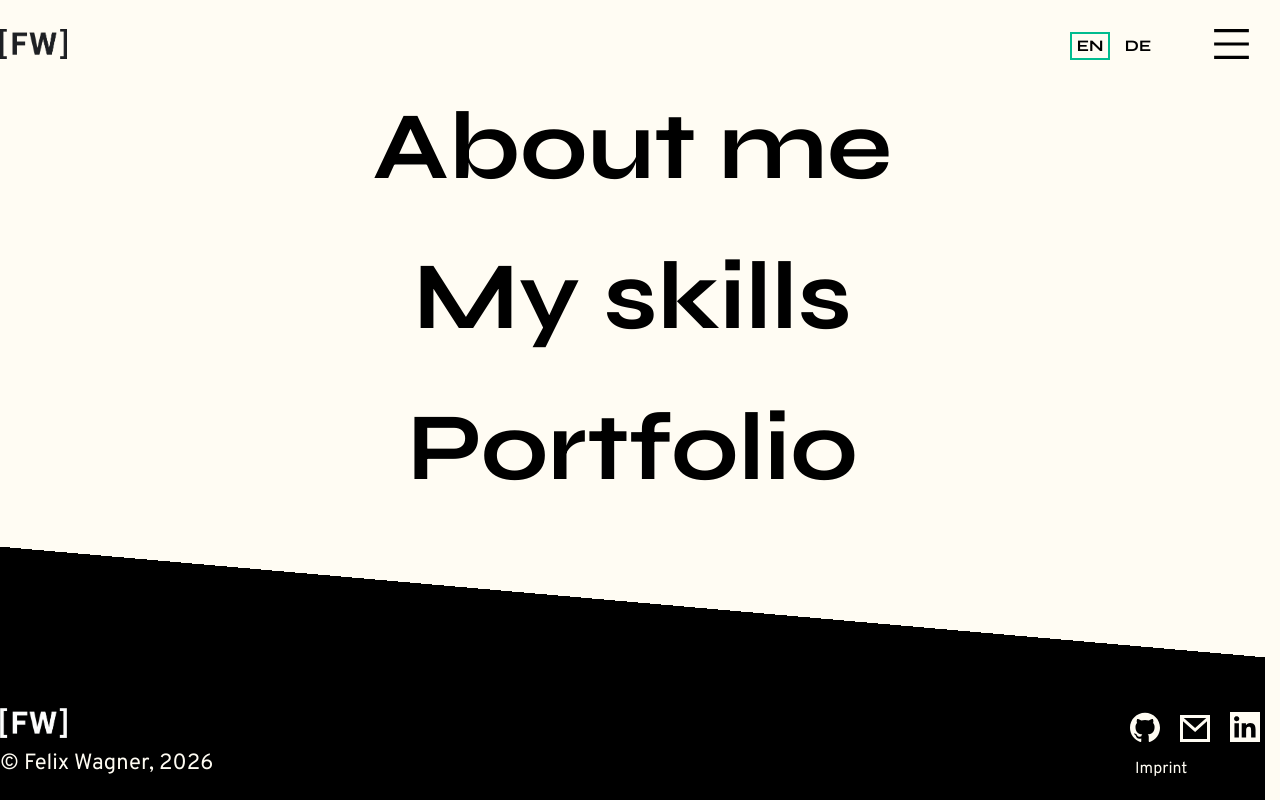
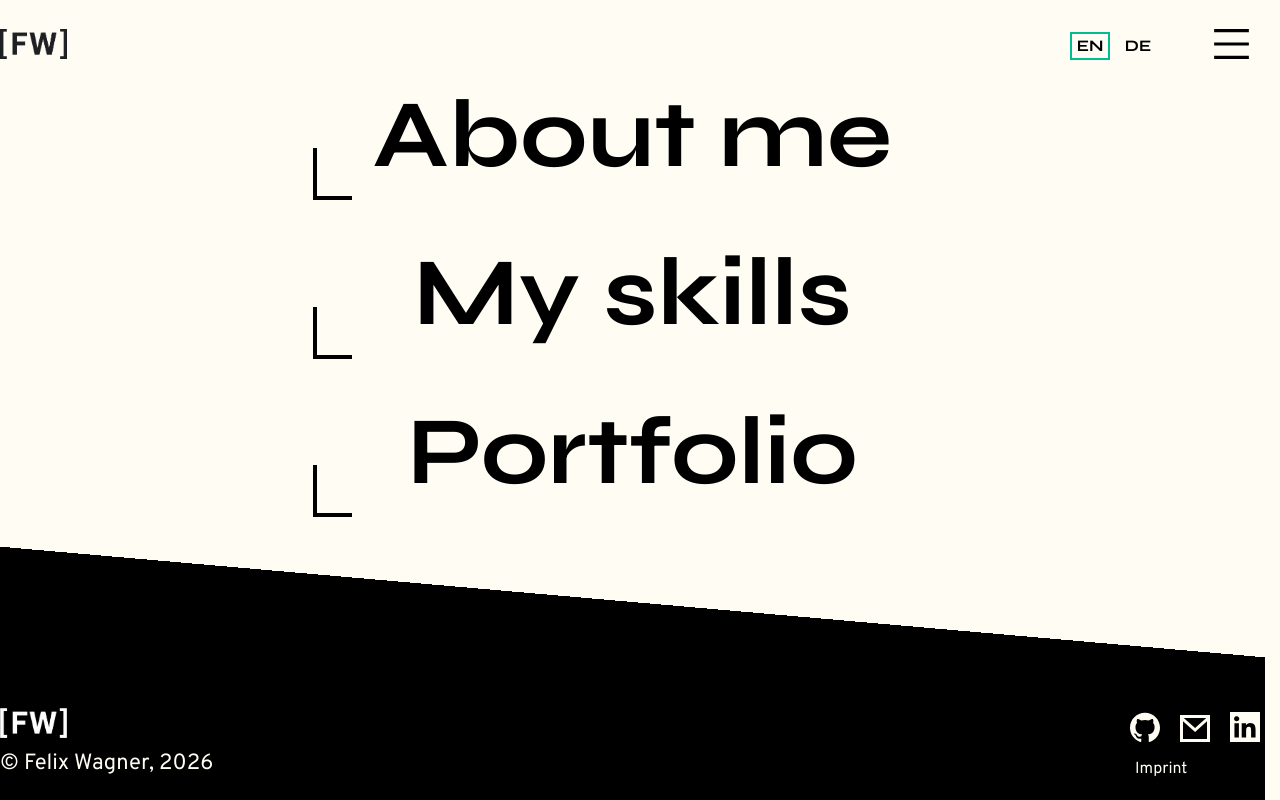
Before and after one commit to FelixWagner25/Portfolio, an Angular app: page /menu in a window 1280 px wide. Built offline with nearby package versions, Linux system fonts and the light colour scheme.

Commit message:
feat: add design required hover effect to menu links

```diff
--- a/src/app/menu/menu.scss
+++ b/src/app/menu/menu.scss
@@ -8,5 +8,41 @@ section{
     height: calc(100vh - 390px);
     > a {
         color: black;
+        @include mixin.d-flex();
+        width: 640px;
+        padding-bottom: 8px;
+        position: relative;
     }
+    > a::before {
+        content: "";
+        position: absolute;
+        left: 0;
+        bottom: 0;
+        width: 39px;
+        border-bottom: 4px solid black;
+    }
+
+    > a::after {
+        content: "";
+        position: absolute;
+        left: 0;
+        bottom: 0;
+        height: 52px;
+        border-left: 4px solid black;
+    }
+
+    > a:hover::before {
+        width: 208px;
+        right: 0;
+        left: calc(640px - 208px);
+        border-color: styles.$highlight-color;
+        transition: 0.75s ease;
+        transition-delay: 0.3s;;
+    }
+
+    > a:hover::after {
+        height: 0;
+        transition: 0.3s ease;
+    }
+
 }
```
